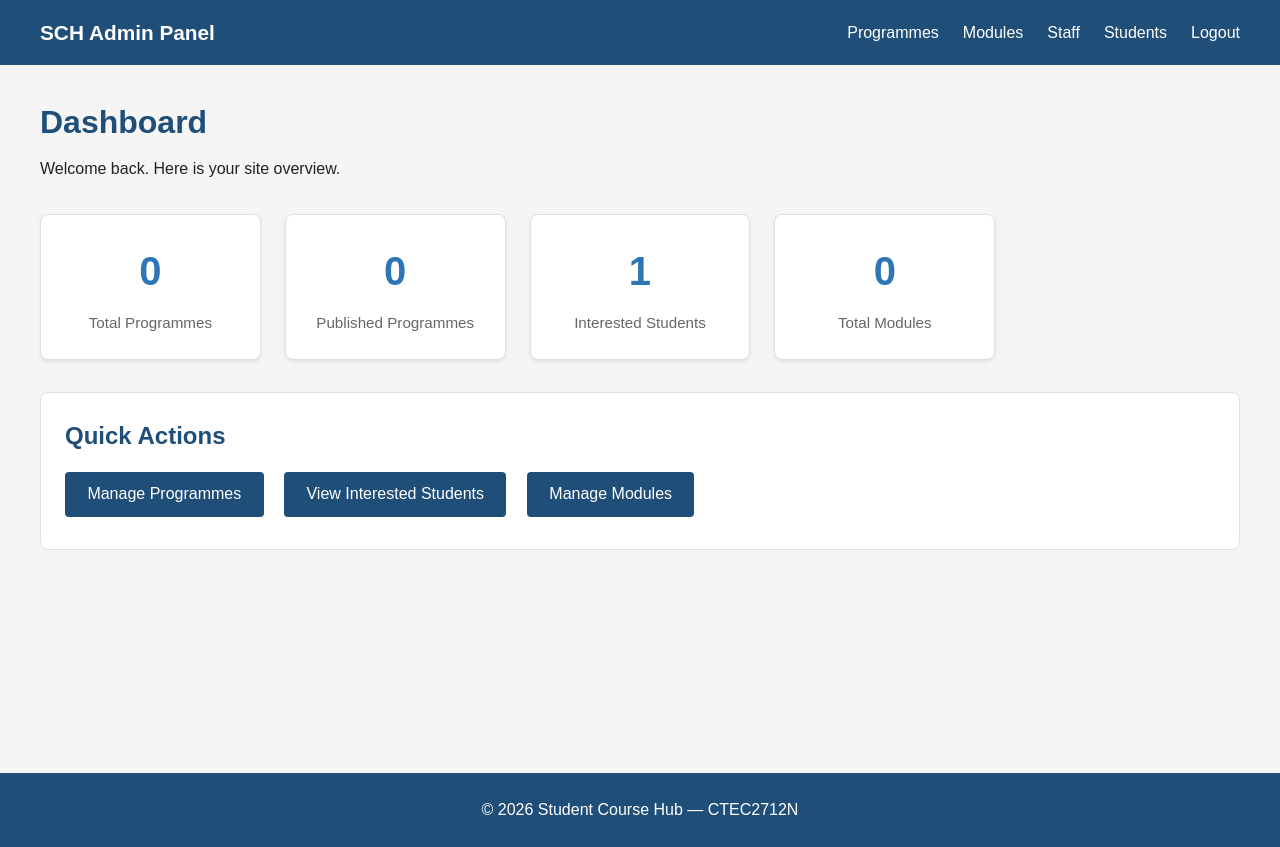
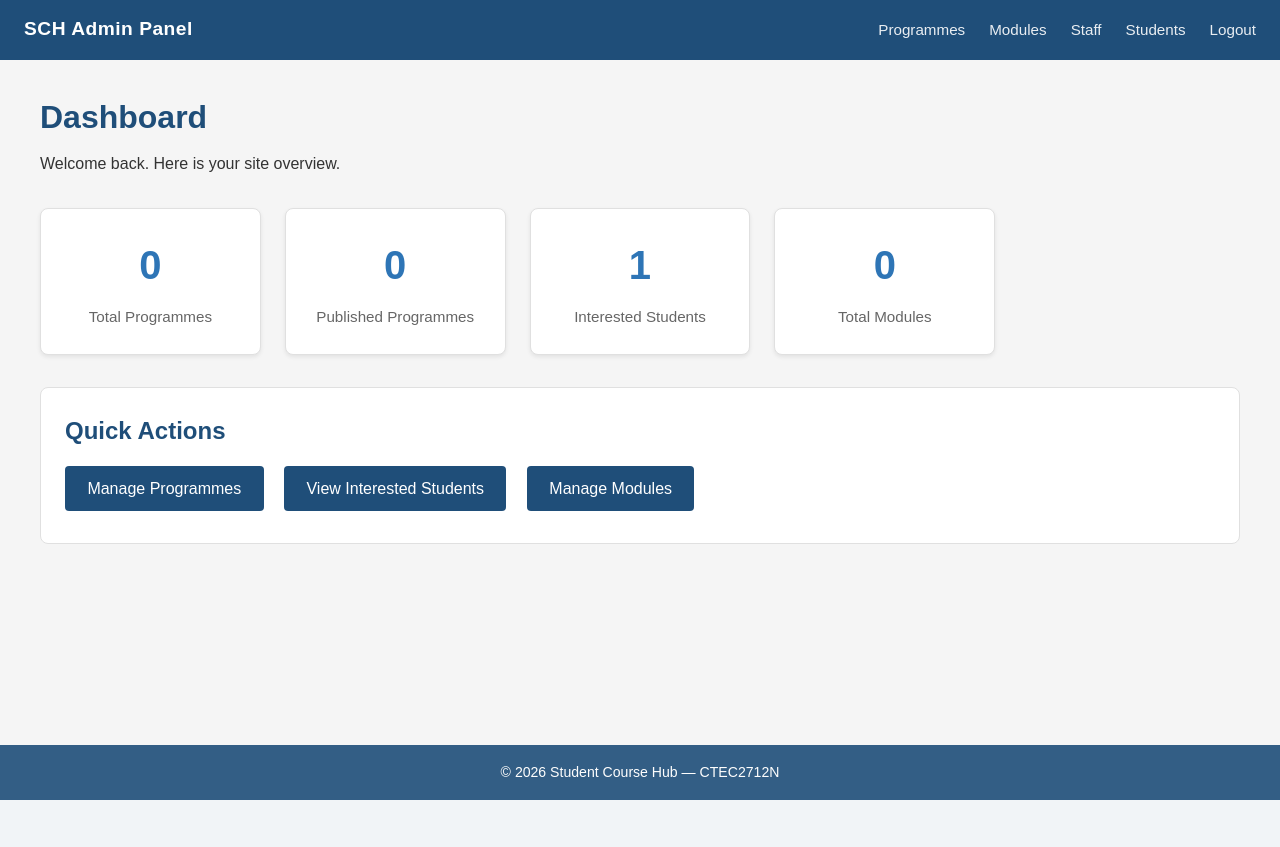
Before and after one commit to Khandakar-59038/WEBTECH-21, a PHP site: page /admin/index.php in a window 1280 px wide. After the commit the page ends 800 px from the top, so only its background shows below. Run offline with PHP 8.4, Linux system fonts and the light colour scheme; the visitor is signed in with stand-in values (Sample User, id 1); data that the repository does not hold is empty; a stand-in replaces the project's code that opens the database connection; some libraries are stand-ins or nearby versions.

Commit message:
style: Add global CSS with variables and shared components

```diff
--- a/css/main.css
+++ b/css/main.css
@@ -1,88 +1,161 @@
-/* css/main.css — Global styles for Student Course Hub */
+/* css/main.css — Global styles shared by ALL pages */
 /* CTEC2712N — Musanna Khandakar */
 
-/* ── Reset ── */
-*, *::before, *::after { box-sizing: border-box; margin: 0; padding: 0; }
-
-/* ── Variables ── */
+/* ── CSS Variables — change these to restyle the whole site ── */
 :root {
-    --navy:  #1F4E79;
-    --blue:  #2E75B6;
-    --white: #ffffff;
-    --grey:  #f5f5f5;
-    --text:  #222222;
-    --gap:   1.5rem;
+    --navy:   #1F4E79;
+    --blue:   #2E75B6;
+    --light:  #D6E4F0;
+    --white:  #ffffff;
+    --grey:   #f5f5f5;
+    --text:   #333333;
+    --radius: 6px;
 }
 
-/* ── Base ── */
-body {
-    font-family: Arial, sans-serif;
-    font-size: 1rem;
-    color: var(--text);
-    background: var(--grey);
-    line-height: 1.6;
+/* ── Reset — removes browser default spacing ── */
+*, *::before, *::after {
+    box-sizing: border-box;
+    margin: 0;
+    padding: 0;
 }
 
-/* ── Skip link (accessibility) ── */
+body {
+    font-family: Arial, Helvetica, sans-serif;
+    background: var(--grey);
+    color: var(--text);
+    line-height: 1.6;
+    min-height: 100vh;
+    display: flex;
+    flex-direction: column;
+}
+
+/* ── Skip link — for keyboard and screen reader users ── */
 .skip-link {
     position: absolute;
     top: -100px;
-    left: 0;
+    left: 1rem;
     background: var(--navy);
     color: var(--white);
     padding: 0.5rem 1rem;
+    border-radius: var(--radius);
+    font-weight: bold;
+    z-index: 9999;
     text-decoration: none;
-    border-radius: 0 0 4px 0;
 }
-.skip-link:focus { top: 0; }
+.skip-link:focus {
+    top: 1rem; /* jumps into view when keyboard user presses Tab */
+}
 
-/* ── Header ── */
+/* ── Site header ── */
 .site-header {
     background: var(--navy);
-    padding: 1rem 2rem;
+    padding: 0.9rem 1.5rem;
+    position: sticky;
+    top: 0;
+    z-index: 100;
 }
 .header-inner {
+    max-width: 1400px;
+    margin: 0 auto;
     display: flex;
+    align-items: center;
     justify-content: space-between;
-    align-items: center;
-    max-width: 1200px;
-    margin: 0 auto;
+    flex-wrap: wrap;
+    gap: 0.5rem;
 }
 .site-logo {
     color: var(--white);
+    font-size: 1.2rem;
+    font-weight: bold;
     text-decoration: none;
-    font-size: 1.3rem;
-    font-weight: bold;
+    letter-spacing: 0.5px;
 }
 .nav-list {
     list-style: none;
     display: flex;
     gap: 1.5rem;
+    flex-wrap: wrap;
 }
 .nav-list a {
     color: var(--white);
     text-decoration: none;
-    font-size: 1rem;
+    font-size: 0.95rem;
+    opacity: 0.9;
+    transition: opacity 0.2s;
 }
-.nav-list a:hover { text-decoration: underline; }
+.nav-list a:hover,
+.nav-list a:focus {
+    opacity: 1;
+    text-decoration: underline;
+}
 
-/* ── Footer ── */
+/* ── Main content area ── */
+main {
+    flex: 1;
+    padding: 1.5rem;
+}
+
+/* ── Shared button style ── */
+.btn {
+    display: inline-block;
+    background: var(--navy);
+    color: var(--white);
+    padding: 0.55rem 1.3rem;
+    border: none;
+    border-radius: var(--radius);
+    font-size: 0.95rem;
+    font-family: Arial, sans-serif;
+    cursor: pointer;
+    text-decoration: none;
+    transition: background 0.2s;
+}
+.btn:hover,
+.btn:focus {
+    background: var(--blue);
+    outline: 3px solid var(--light);
+    outline-offset: 2px;
+}
+.btn-danger {
+    background: #8B0000;
+}
+.btn-danger:hover {
+    background: #cc0000;
+}
+
+/* ── Shared badge ── */
+.badge {
+    display: inline-block;
+    background: var(--blue);
+    color: var(--white);
+    padding: 3px 12px;
+    border-radius: 12px;
+    font-size: 0.8rem;
+    font-weight: bold;
+}
+
+/* ── Site footer ── */
 .site-footer {
     background: var(--navy);
     color: var(--white);
+    padding: 1rem 1.5rem;
     text-align: center;
-    padding: 1.5rem;
-    margin-top: 3rem;
+    font-size: 0.88rem;
+    opacity: 0.9;
 }
 
-/* ── Focus visible (accessibility) ── */
-a:focus, button:focus, input:focus, select:focus, textarea:focus {
+/* ── Accessibility: visible focus outlines ── */
+a:focus,
+button:focus,
+input:focus,
+select:focus,
+textarea:focus {
     outline: 3px solid var(--blue);
     outline-offset: 2px;
 }
 
-/* ── Responsive ── */
-@media (max-width: 768px) {
-    .header-inner { flex-direction: column; gap: 1rem; }
-    .nav-list { flex-direction: column; align-items: center; }
+/* ── Mobile ── */
+@media (max-width: 600px) {
+    .site-header { padding: 0.7rem 1rem; }
+    .nav-list { gap: 1rem; }
+    main { padding: 1rem; }
 }
```
